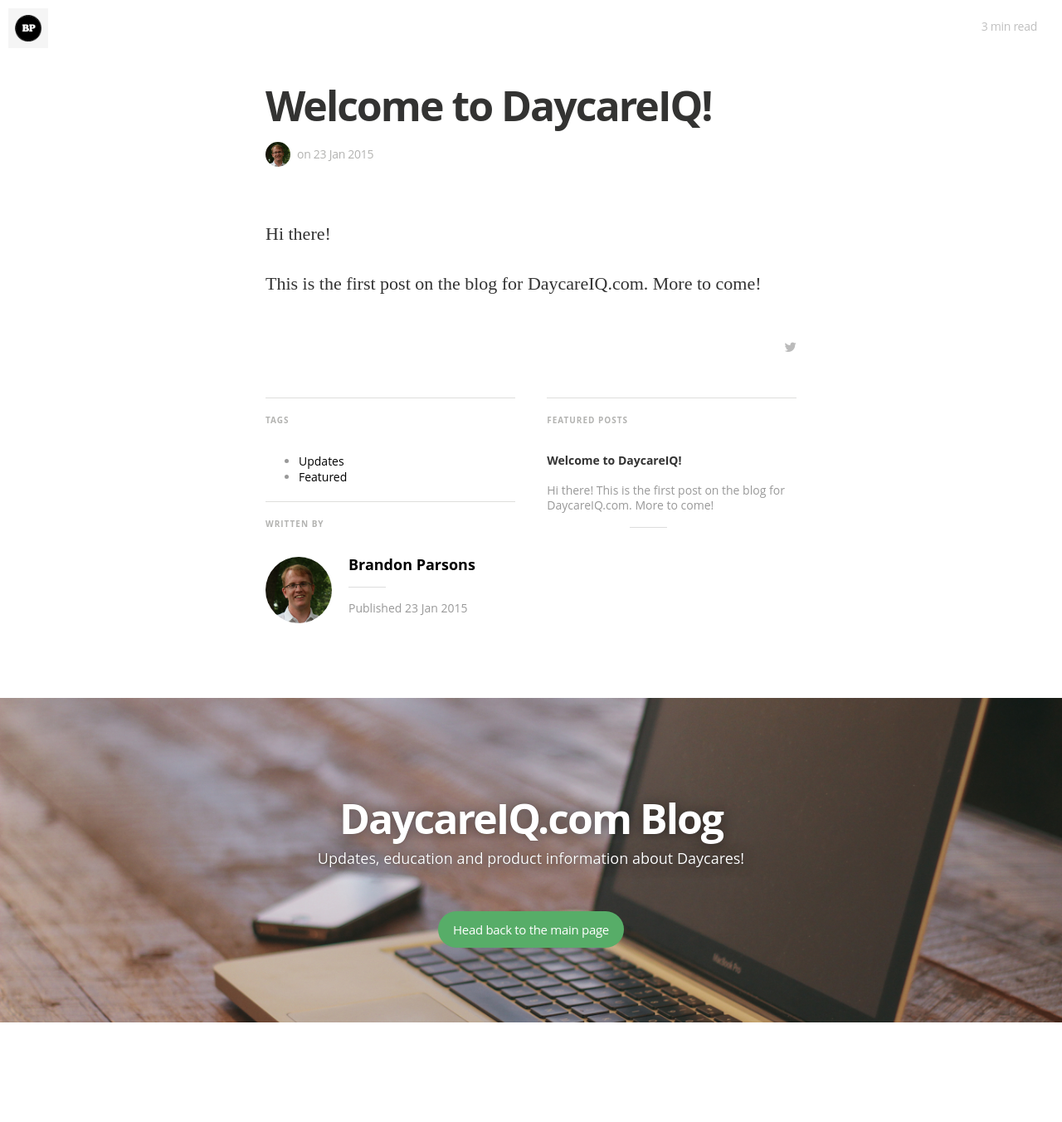
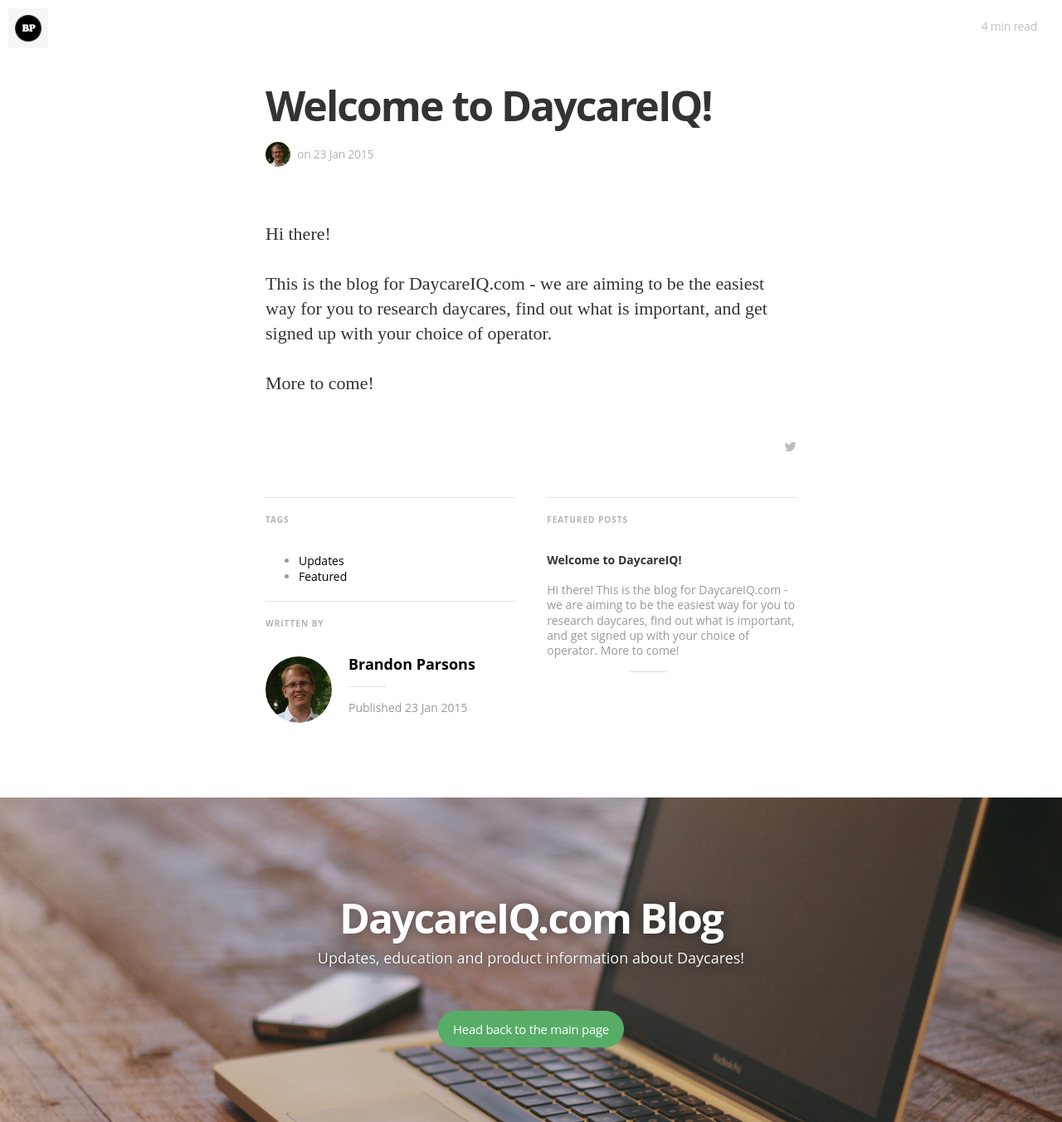
Before and after one commit to DaycareIQ/blog.daycareiq.com, a Jekyll site: the page built from _posts/2015-01-23-welcome-to-daycareiq.md, in a window 1280 px wide. Shown: the whole page at 83% size. Built offline with Jekyll 4.4.1, drawn with Linux system fonts in a browser that asks for light colours; nearby versions of some CDN libraries; some web fonts are replaced; Markdown is read by kramdown in place of the engine named in the settings; before the commit the page ends 1232 px from its top, so only the background shows below that.

Commit message:
Update first post info & dummy post

```diff
--- a/_posts/2015-01-23-welcome-to-daycareiq.md
+++ b/_posts/2015-01-23-welcome-to-daycareiq.md
@@ -8,4 +8,6 @@
 
 Hi there!
 
-This is the first post on the blog for DaycareIQ.com.  More to come!
+This is the blog for DaycareIQ.com - we are aiming to be the easiest way for you to research daycares, find out what is important, and get signed up with your choice of operator.
+
+More to come!
```
Also changed, not shown: _posts/2018-01-01-dummy-post.md (added, +8 -0 lines), _posts/2018-01-01-you-dont-need-to-be-a-genius-to-make-a-website.md (deleted, +0 -8 lines).
